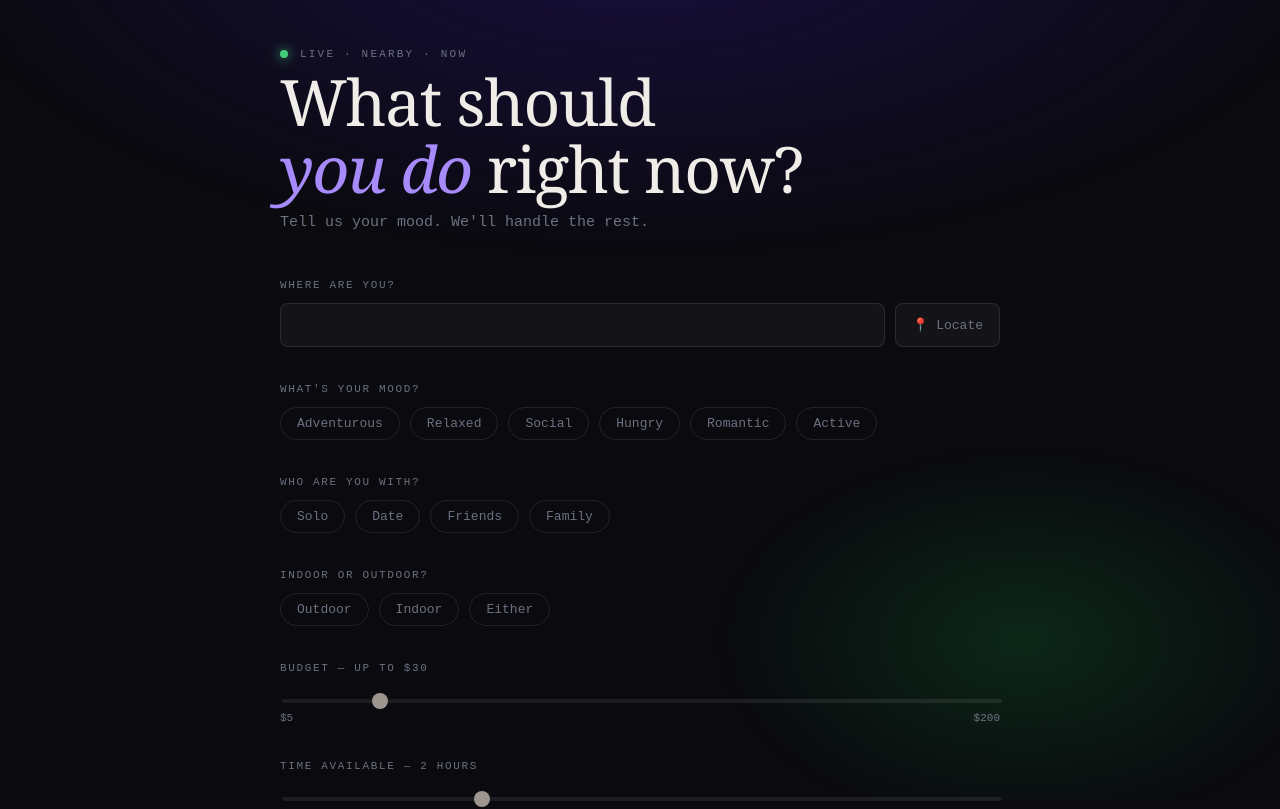
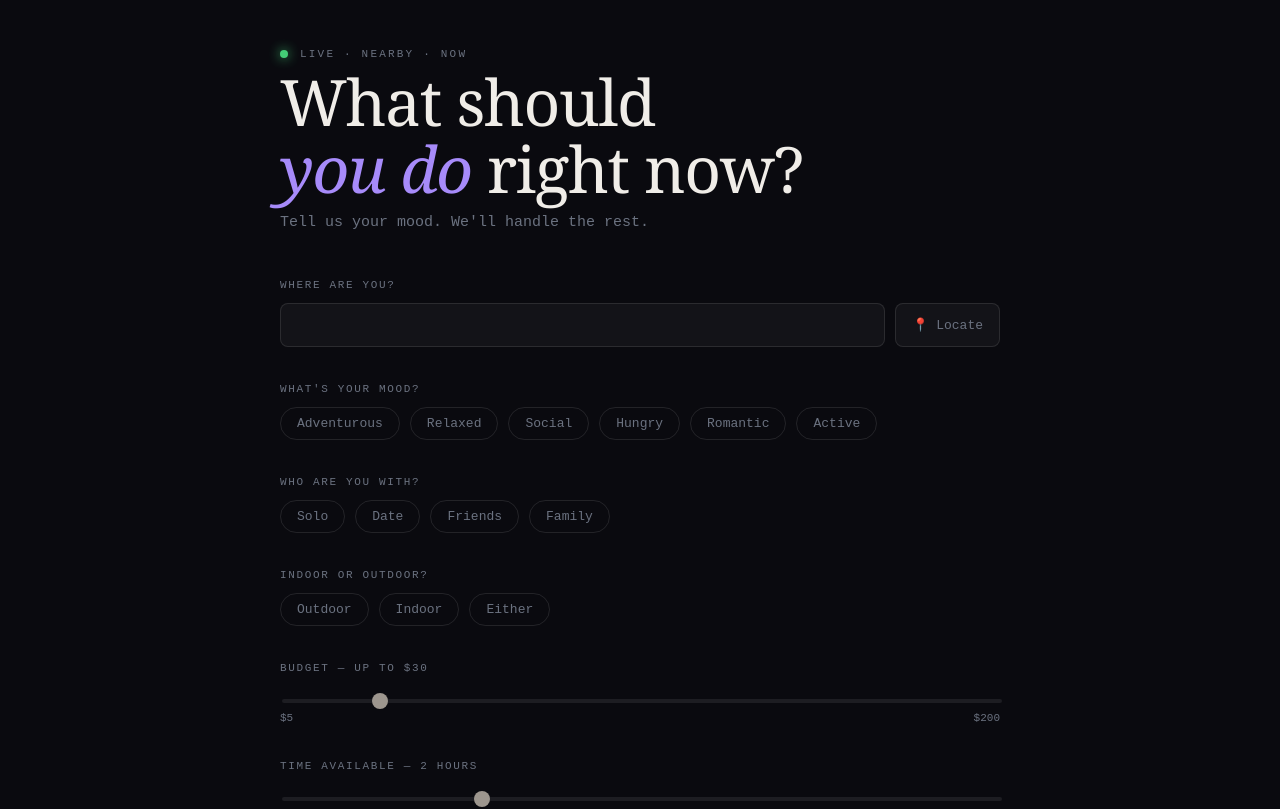
Before and after one commit to sayyamsingla/Gather, a React (Create React App) app in the folder frontend/gather-frontend/: page / in a window 1280 px wide. Shown: the top 809 px of the page. Built offline with nearby package versions, Linux system fonts and the light colour scheme.

Commit message:
removed background

```diff
--- a/frontend/gather-frontend/src/App.js
+++ b/frontend/gather-frontend/src/App.js
@@ -83,11 +83,6 @@ export default function App() {
       position: "relative",
       overflow: "hidden",
     }}>
-      <div style={{
-        position: "fixed", inset: 0, pointerEvents: "none",
-        background: "radial-gradient(ellipse 80% 60% at 50% -10%, #1a1040 0%, transparent 70%), radial-gradient(ellipse 40% 40% at 80% 80%, #0d2818 0%, transparent 60%)",
-        zIndex: 0,
-      }} />
 
       <div style={{ position: "relative", zIndex: 1, maxWidth: 720, margin: "0 auto", padding: "48px 24px" }}>
 
```
